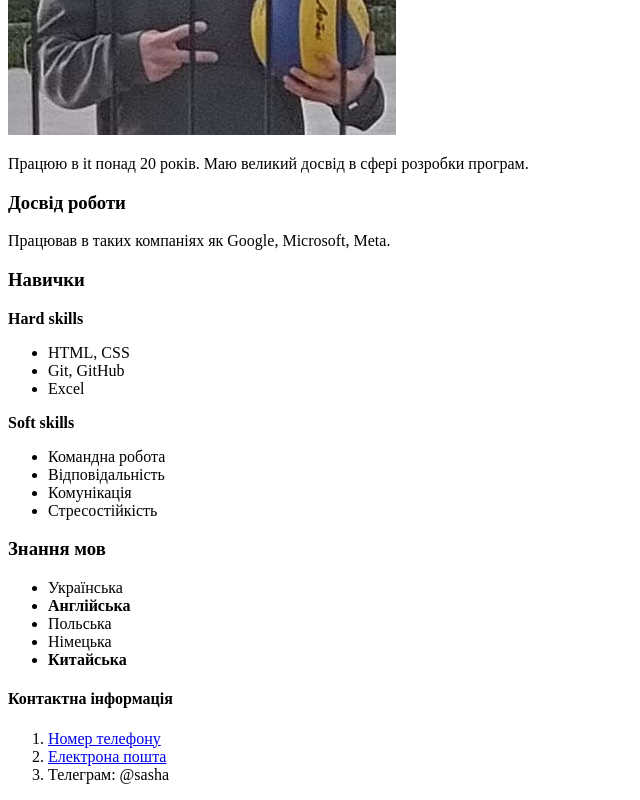
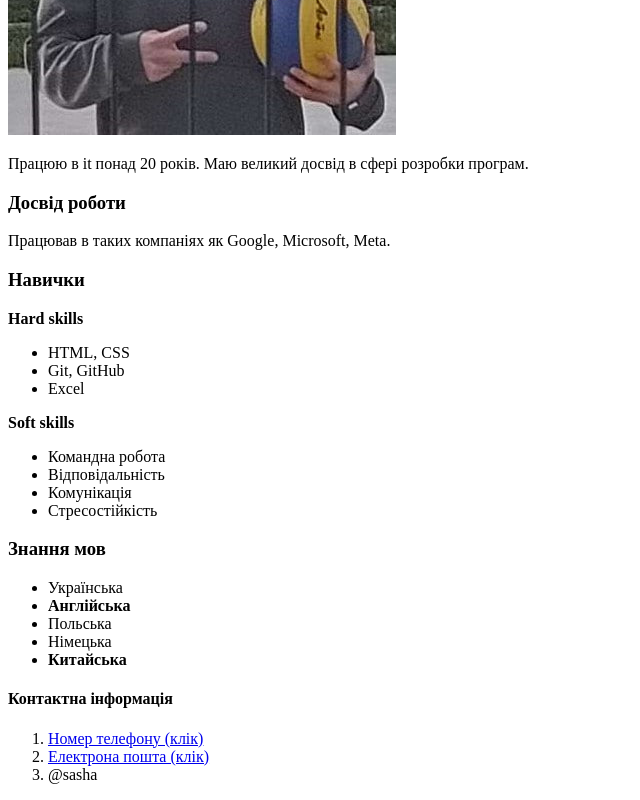
Before and after one commit to sbarbelko/Homework1, a plain HTML site: page index.html in a window 1280 px wide. Shown: the part 446-1246 px from the top of the page, without its empty margins (0-640 px from the left). Drawn offline with Linux system fonts and the light colour scheme.

Commit message:
Change footer

```diff
--- a/index.html
+++ b/index.html
@@ -45,9 +45,9 @@
     <footer>
         <h4>Контактна інформація</h4>
         <ol>
-            <li><a href="tel:380974060072">Номер телефону</a></li>
-            <li><a href="mailto:sasha@gmail.com">Електрона пошта</a></li>
-            <li>Телеграм: @sasha</li>
+            <li><a href="tel:380974060072">Номер телефону (клік)</a></li>
+            <li><a href="mailto:sasha@gmail.com">Електрона пошта (клік)</a></li>
+            <li title="телеграм">@sasha</li>
         </ol>
     </footer>
 </body>
```
